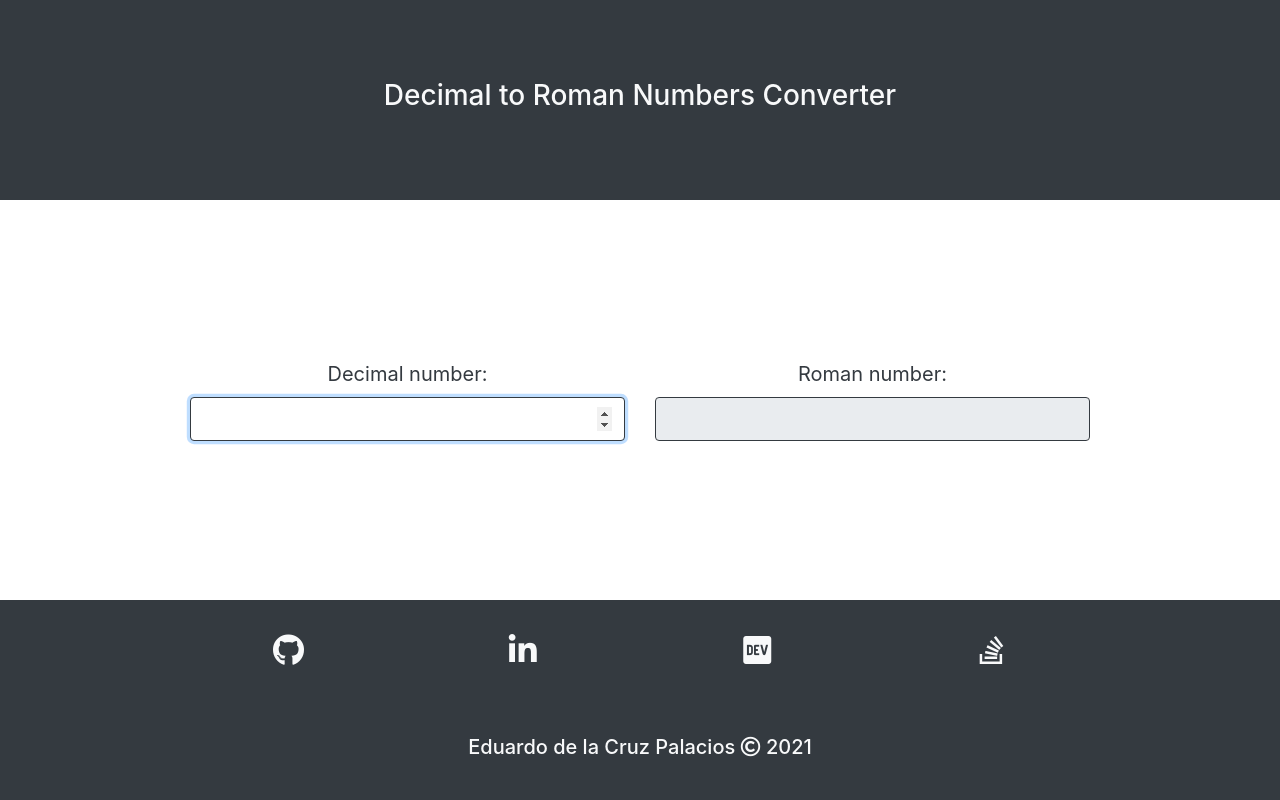
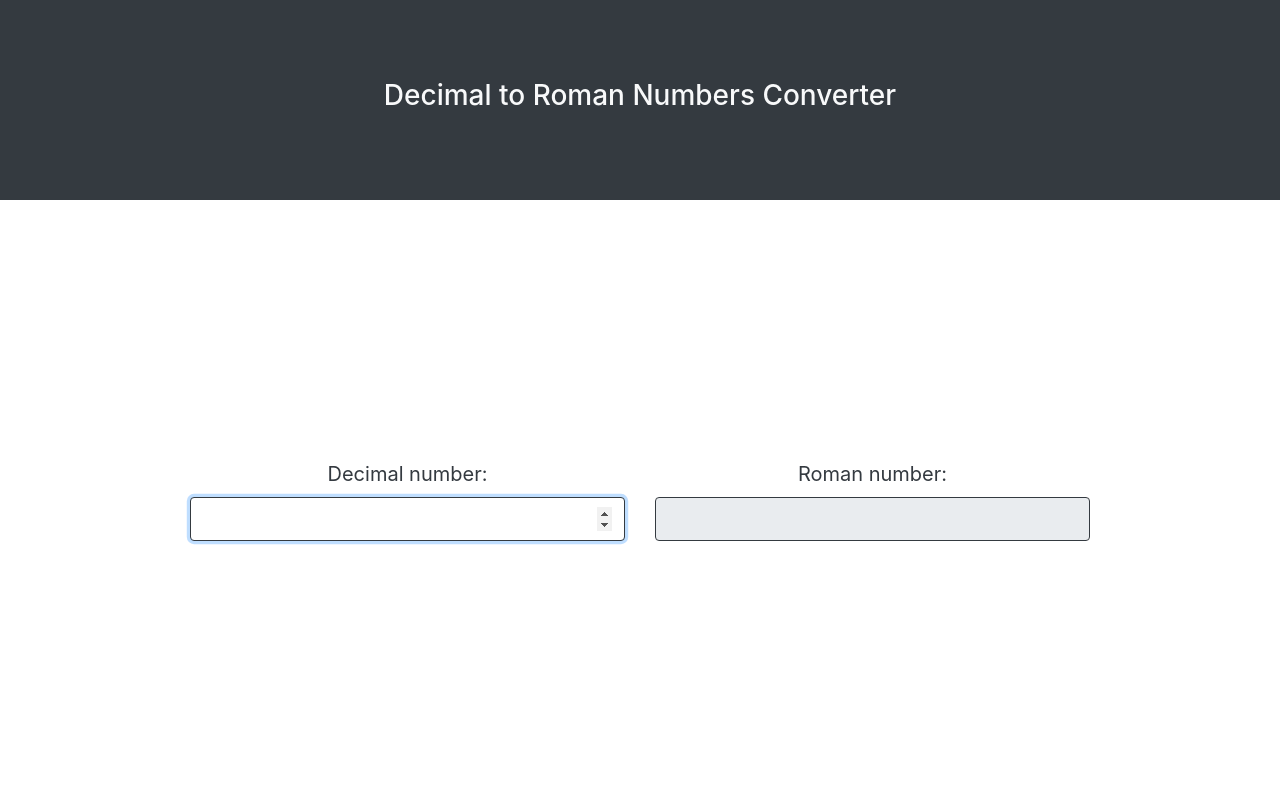
Before and after one commit to eduardocruzpalacios/decimal-to-roman-numbers-converter-javascript, a plain HTML site: page index.html in a window 1280 px wide. Drawn offline with nearby package versions, Linux system fonts and the light colour scheme.

Commit message:
footer removed

```diff
--- a/index.html
+++ b/index.html
@@ -35,7 +35,7 @@
         <h3 class="text-center">Decimal to Roman Numbers Converter</h3>
     </header>
 
-    <section class="text-dark container-fluid row w-75 mx-auto h-50 align-items-center justify-content-center">
+    <section class="text-dark container-fluid row w-75 mx-auto h-75 align-items-center justify-content-center">
 
         <div class="col-md-6 text-center">
             <label for="decimal">Decimal number:</label>
@@ -50,37 +50,6 @@
 
     </section>
 
-    <footer class="container-fluid text-light bg-dark h-25 d-flex flex-column justify-content-around">
-
-        <div class="row w-75 mx-auto">
-
-            <a id="github" href="https://github.com/eduardocruzpalacios" target="_blank" title="GitHub Profile Eduardo de la Cruz Palacios" class="col-3 text-center">
-                <i class="fab fa-github fa-2x text-light"></i>
-            </a>
-
-            <a id="linkedin" href="https://www.linkedin.com/in/eduardocruzpalacios/" target="_blank" title="LinkedIn Profile Eduardo de la Cruz Palacios" class="col-3 text-center">
-                <i class="fab fa-linkedin-in fa-2x text-light"></i>
-            </a>
-
-            <a id="devto" href="https://dev.to/ikrox" target="_blank"
-                title="DEV.to Profile Eduardo de la Cruz Palacios" class="col-3 text-center">
-                <i class="fab fa-dev fa-2x text-light text-light"></i>
-            </a>
-
-            <a id="stackoverflow" href="https://stackoverflow.com/users/14817224/ikrox" target="_blank"
-                title="StackOverFlow Profile Eduardo de la Cruz Palacios" class="col-3 text-center">
-                <i class="fab fa-stack-overflow fa-2x text-light"></i>
-            </a>
-
-        </div>
-
-        <div class="row">
-            <h5 class="col-12 text-center">Eduardo de la Cruz Palacios <i class="far fa-copyright"></i> 2021</h5>
-        </div>
-
-
-    </footer>
-
 </body>
 
 </html>
```
